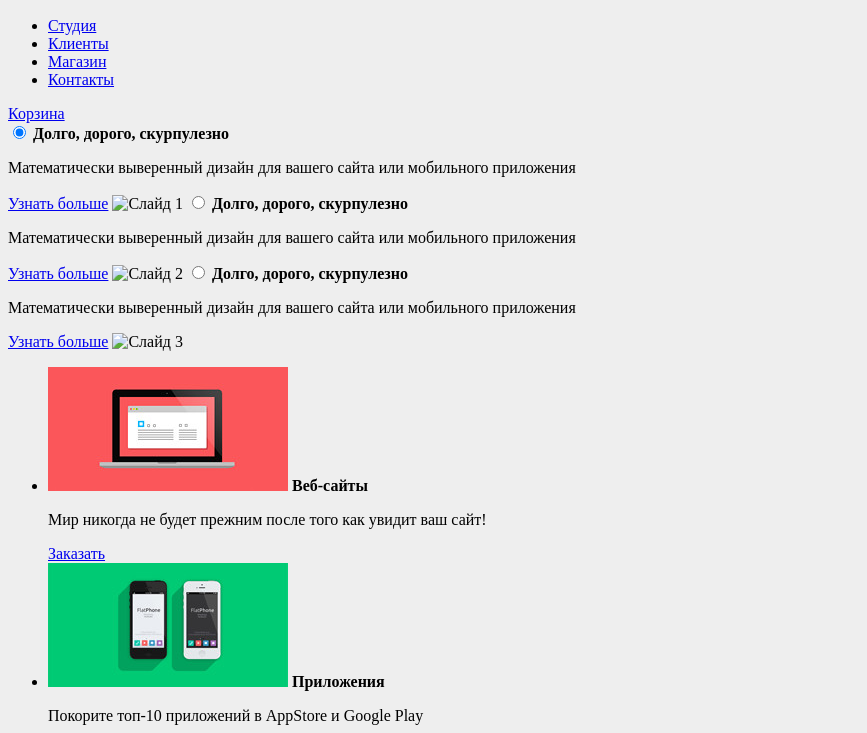
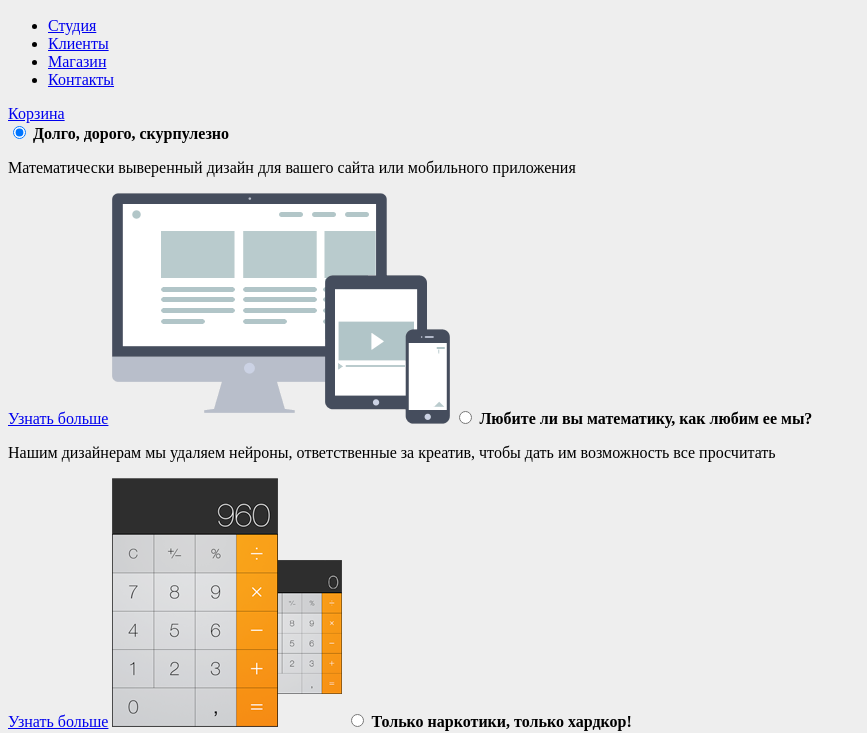
Before and after one commit to Metallikus/nerds, a plain HTML site: page index.html in a window 1280 px wide. Shown: the part 86-819 px from the top of the page, without its empty margins (0-867 px from the left). Drawn offline with Linux system fonts and the light colour scheme; files whose address does not match are found by name.

```diff
--- a/index.html
+++ b/index.html
@@ -24,22 +24,22 @@
         <label for="slide1">
           <b class="slideshow-title1">Долго, дорого, скурпулезно</b>
           <p class="slideshow-text1">Математически выверенный дизайн для вашего сайта или мобильного приложения</p>
-          <a class="btn slide1-btn" href="#">Узнать больше</a>
-          <img src="template/imgs/slide1.gif" alt="Слайд 1">
+          <a class="btn slide-btn" href="#">Узнать больше</a>
+          <img src="imgs/slide1.png" alt="Слайд 1" width="338" height="231">
         </label>
         <input type="radio" name="slideshow" class="slideshow" id="slide2">
         <label for="slide2">
-          <b class="slideshow-title2">Долго, дорого, скурпулезно</b>
-          <p class="slideshow-text2">Математически выверенный дизайн для вашего сайта или мобильного приложения</p>
-          <a class="btn slide2-btn" href="#">Узнать больше</a>
-          <img src="template/imgs/slide2.gif" alt="Слайд 2">
+          <b class="slideshow-title2">Любите ли вы математику, как любим ее мы?</b>
+          <p class="slideshow-text2">Нашим дизайнерам мы удаляем нейроны, ответственные за креатив, чтобы дать им возможность все просчитать</p>
+          <a class="btn slide-btn" href="#">Узнать больше</a>
+          <img src="imgs/slide2.png" alt="Слайд 2" width="230" height="249">
         </label>
         <input type="radio" name="slideshow" class="slideshow" id="slide3">
         <label for="slide3">
-          <b class="slideshow-title3">Долго, дорого, скурпулезно</b>
-          <p class="slideshow-text3">Математически выверенный дизайн для вашего сайта или мобильного приложения</p>
-          <a class="btn slide3-btn" href="#">Узнать больше</a>
-          <img src="template/imgs/slide3.gif" alt="Слайд 3">
+          <b class="slideshow-title3">Только наркотики, только хардкор!</b>
+          <p class="slideshow-text3">Все дизайнерские решения в нашей компании принимаются только под воздействием качественных галлюциногенов</p>
+          <a class="btn slide-btn" href="#">Узнать больше</a>
+          <img src="imgs/slide3.png" alt="Слайд 3" width="333" height="319">
         </label>
       </div>
     </div>
```
Also changed, not shown: imgs/partner1.png (added), imgs/partner2.png (added), imgs/partner3.png (added).
